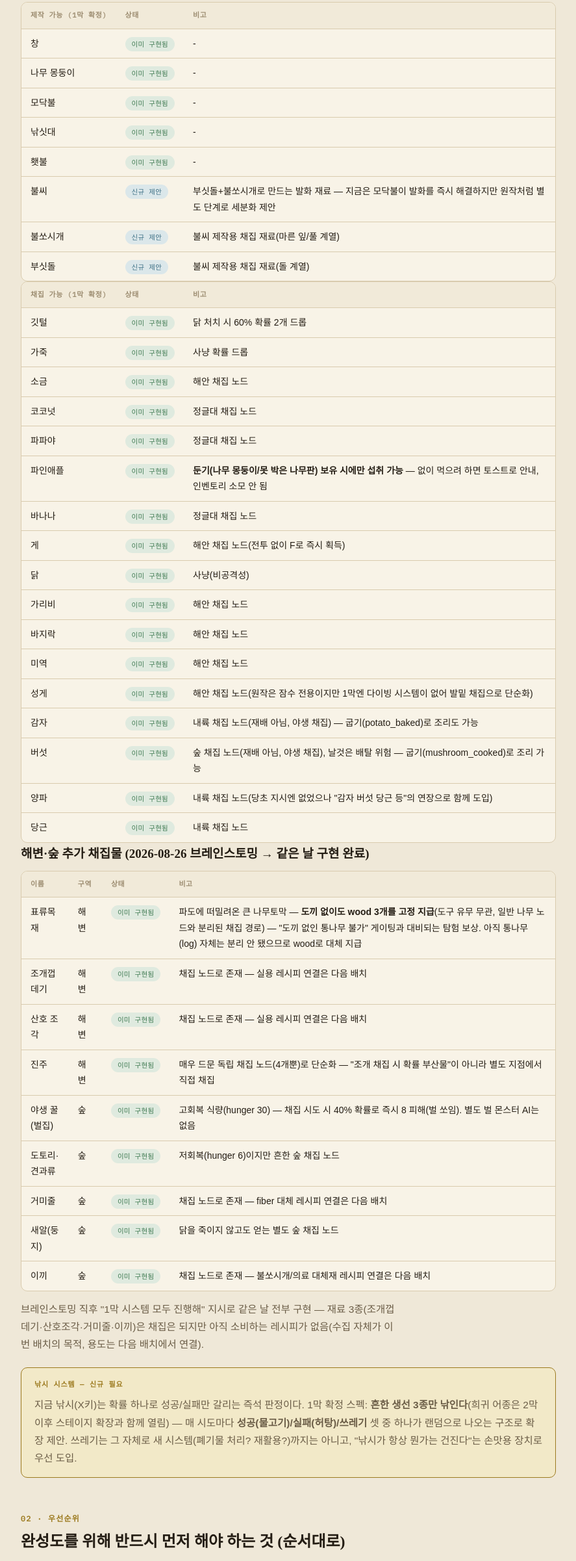
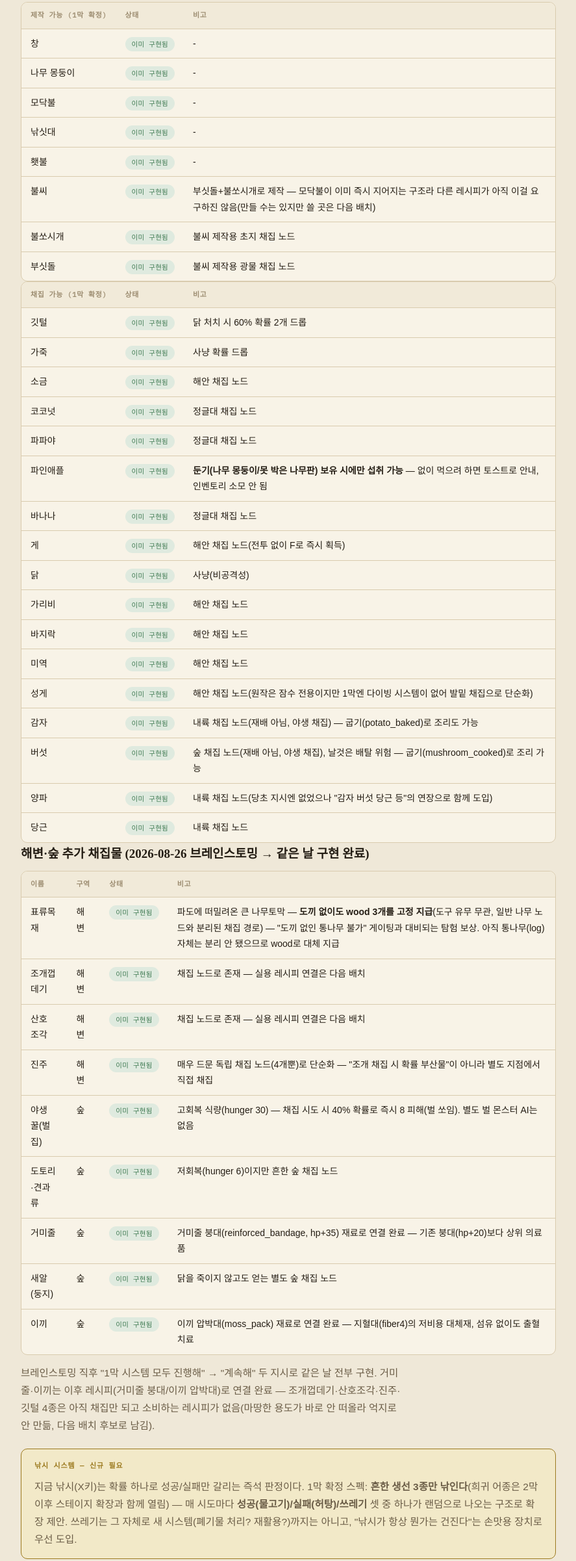
Before and after one commit to cpzunceo-lab/cpzun, a plain HTML site: page roadmap.html in a window 1280 px wide. Shown: the part 2257-4659 px from the top of the page at 65% size, without its empty margins (196-1083 px from the left). Drawn offline with Linux system fonts and the light colour scheme; a web font is replaced by a local one.

Commit message:
로드맵: 발화 체인 + 거미줄/이끼 레시피 연결 완료로 갱신
불씨/불쏘시개/부싯돌 구현됨, 거미줄→거미줄붕대(hp+35)/이끼→이끼
압박대(지혈대 대체재)로 실용 연결. 조개껍데기/산호조각/진주/깃털은
여전히 수집 전용.

Co-Authored-By: Claude Sonnet 5 <noreply@anthropic.com>

```diff
--- a/roadmap.html
+++ b/roadmap.html
@@ -247,9 +247,9 @@
           <tr><td>모닥불</td><td><span class="chip done">이미 구현됨</span></td><td>-</td></tr>
           <tr><td>낚싯대</td><td><span class="chip done">이미 구현됨</span></td><td>-</td></tr>
           <tr><td>횃불</td><td><span class="chip done">이미 구현됨</span></td><td>-</td></tr>
-          <tr><td>불씨</td><td><span class="chip info">신규 제안</span></td><td>부싯돌+불쏘시개로 만드는 발화 재료 — 지금은 모닥불이 발화를 즉시 해결하지만 원작처럼 별도 단계로 세분화 제안</td></tr>
-          <tr><td>불쏘시개</td><td><span class="chip info">신규 제안</span></td><td>불씨 제작용 채집 재료(마른 잎/풀 계열)</td></tr>
-          <tr><td>부싯돌</td><td><span class="chip info">신규 제안</span></td><td>불씨 제작용 채집 재료(돌 계열)</td></tr>
+          <tr><td>불씨</td><td><span class="chip done">이미 구현됨</span></td><td>부싯돌+불쏘시개로 제작 — 모닥불이 이미 즉시 지어지는 구조라 다른 레시피가 아직 이걸 요구하진 않음(만들 수는 있지만 쓸 곳은 다음 배치)</td></tr>
+          <tr><td>불쏘시개</td><td><span class="chip done">이미 구현됨</span></td><td>불씨 제작용 초지 채집 노드</td></tr>
+          <tr><td>부싯돌</td><td><span class="chip done">이미 구현됨</span></td><td>불씨 제작용 광물 채집 노드</td></tr>
         </tbody>
       </table>
     </div>
@@ -290,13 +290,13 @@
           <tr><td>진주</td><td>해변</td><td><span class="chip done">이미 구현됨</span></td><td>매우 드문 독립 채집 노드(4개뿐)로 단순화 — "조개 채집 시 확률 부산물"이 아니라 별도 지점에서 직접 채집</td></tr>
           <tr><td>야생 꿀(벌집)</td><td>숲</td><td><span class="chip done">이미 구현됨</span></td><td>고회복 식량(hunger 30) — 채집 시도 시 40% 확률로 즉시 8 피해(벌 쏘임). 별도 벌 몬스터 AI는 없음</td></tr>
           <tr><td>도토리·견과류</td><td>숲</td><td><span class="chip done">이미 구현됨</span></td><td>저회복(hunger 6)이지만 흔한 숲 채집 노드</td></tr>
-          <tr><td>거미줄</td><td>숲</td><td><span class="chip done">이미 구현됨</span></td><td>채집 노드로 존재 — fiber 대체 레시피 연결은 다음 배치</td></tr>
+          <tr><td>거미줄</td><td>숲</td><td><span class="chip done">이미 구현됨</span></td><td>거미줄 붕대(reinforced_bandage, hp+35) 재료로 연결 완료 — 기존 붕대(hp+20)보다 상위 의료품</td></tr>
           <tr><td>새알(둥지)</td><td>숲</td><td><span class="chip done">이미 구현됨</span></td><td>닭을 죽이지 않고도 얻는 별도 숲 채집 노드</td></tr>
-          <tr><td>이끼</td><td>숲</td><td><span class="chip done">이미 구현됨</span></td><td>채집 노드로 존재 — 불쏘시개/의료 대체재 레시피 연결은 다음 배치</td></tr>
+          <tr><td>이끼</td><td>숲</td><td><span class="chip done">이미 구현됨</span></td><td>이끼 압박대(moss_pack) 재료로 연결 완료 — 지혈대(fiber4)의 저비용 대체재, 섬유 없이도 출혈 치료</td></tr>
         </tbody>
       </table>
     </div>
-    <p class="lead" style="margin-top:14px">브레인스토밍 직후 "1막 시스템 모두 진행해" 지시로 같은 날 전부 구현 — 재료 3종(조개껍데기·산호조각·거미줄·이끼)은 채집은 되지만 아직 소비하는 레시피가 없음(수집 자체가 이번 배치의 목적, 용도는 다음 배치에서 연결).</p>
+    <p class="lead" style="margin-top:14px">브레인스토밍 직후 "1막 시스템 모두 진행해" → "계속해" 두 지시로 같은 날 전부 구현. 거미줄·이끼는 이후 레시피(거미줄 붕대/이끼 압박대)로 연결 완료 — 조개껍데기·산호조각·진주·깃털 4종은 아직 채집만 되고 소비하는 레시피가 없음(마땅한 용도가 바로 안 떠올라 억지로 안 만듦, 다음 배치 후보로 남김).</p>
 
     <div class="callout gold">
       <div class="label">낚시 시스템 — 신규 필요</div>
```
